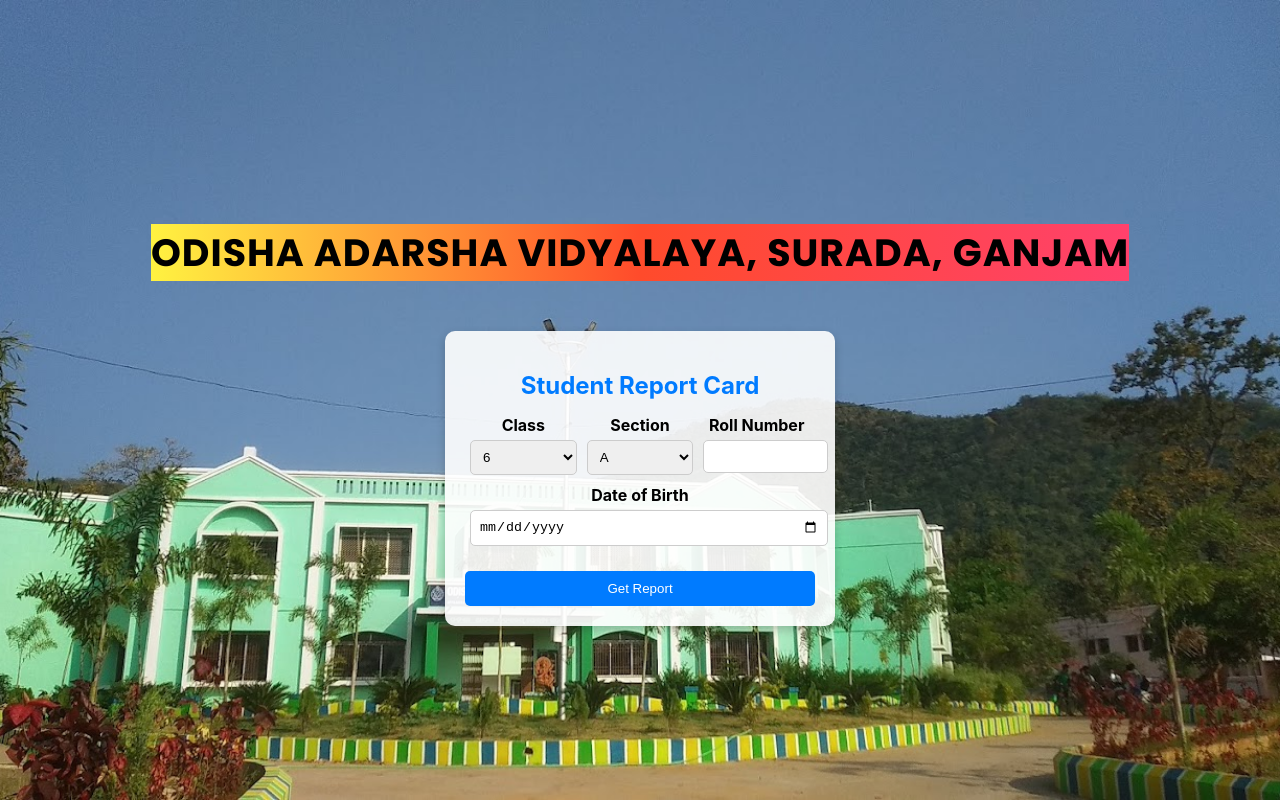
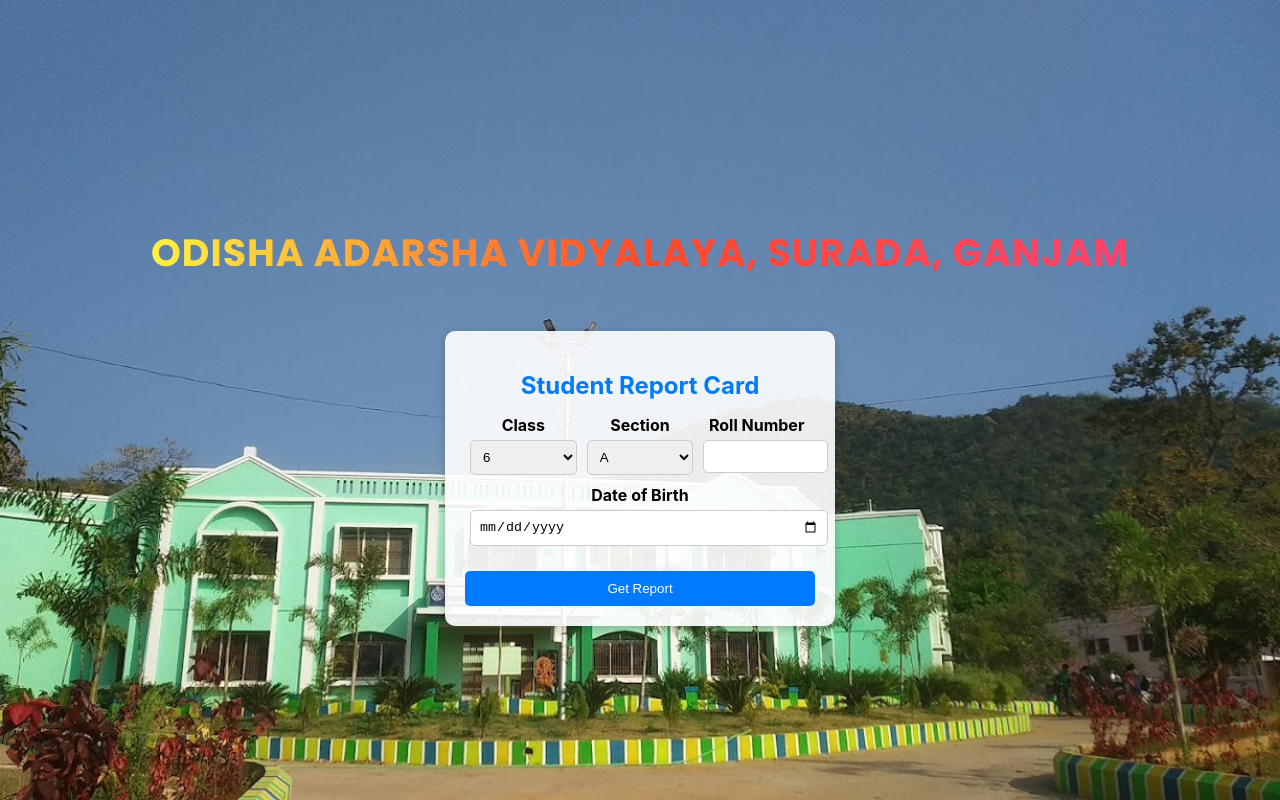
Before and after one commit to Sanatan-kisku/student-report-frontend, a React (Create React App) app: page / in a window 1280 px wide. Built offline with nearby package versions, Linux system fonts and the light colour scheme.

Commit message:
Updated School Heading

```diff
--- a/src/styles/GetReport.css
+++ b/src/styles/GetReport.css
@@ -10,14 +10,14 @@
 }
 
 .school-heading {
-  font-weight: bold;
+  font-size: 38px;
+  font-weight: 700;
   text-align: center;
   margin: 50px;
   font-family: 'Poppins', sans-serif;
   background-image: linear-gradient(90deg, #fff241, #ff4b2b, #ff416c);
-  /* background-size: 200% 100%; */
-  font-size: 38px;
-  font-weight: 700;
+  -webkit-background-clip: text;
+  -webkit-text-fill-color: transparent;
   letter-spacing: 1px;
   text-transform: uppercase;
 }
```
